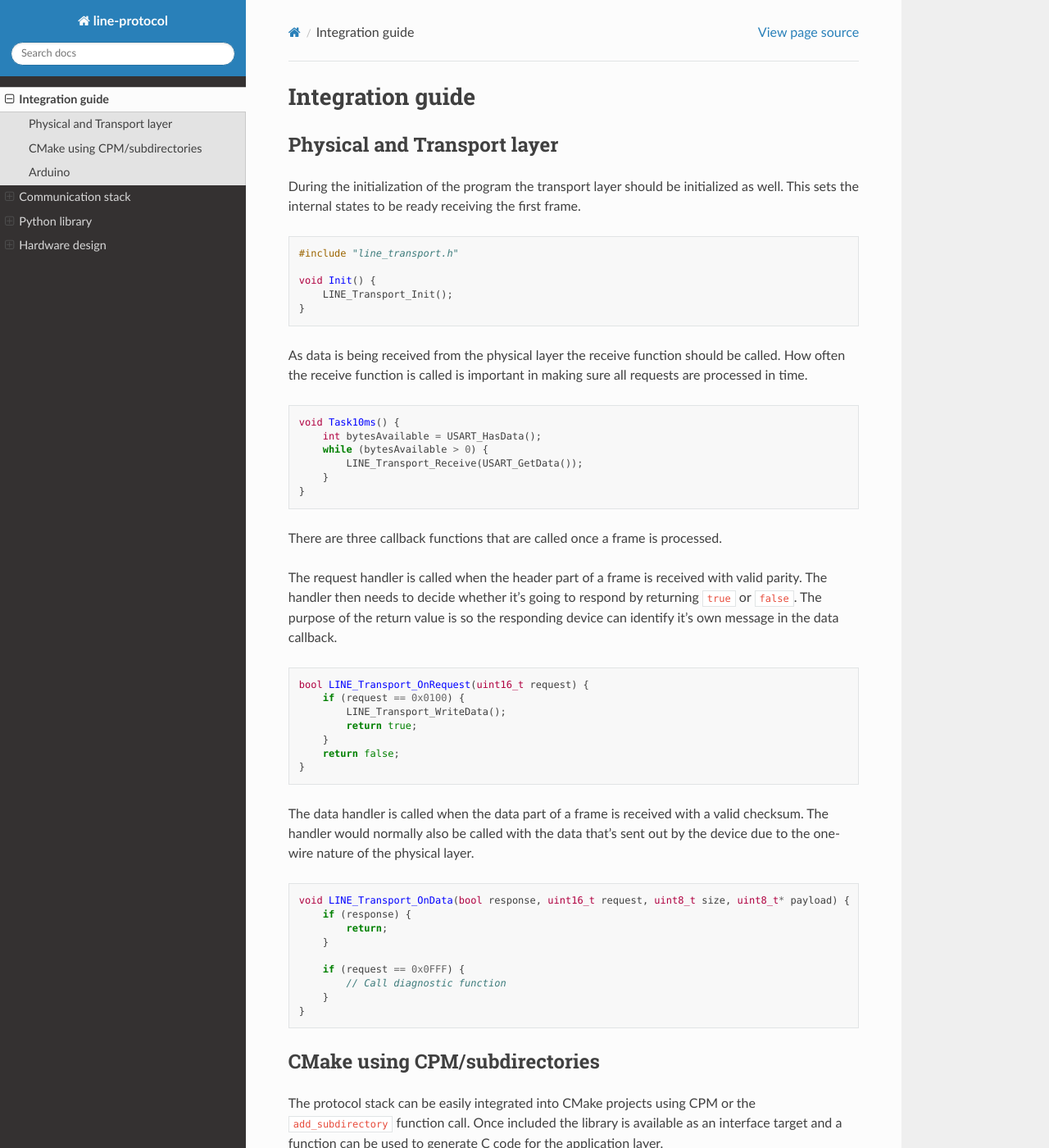
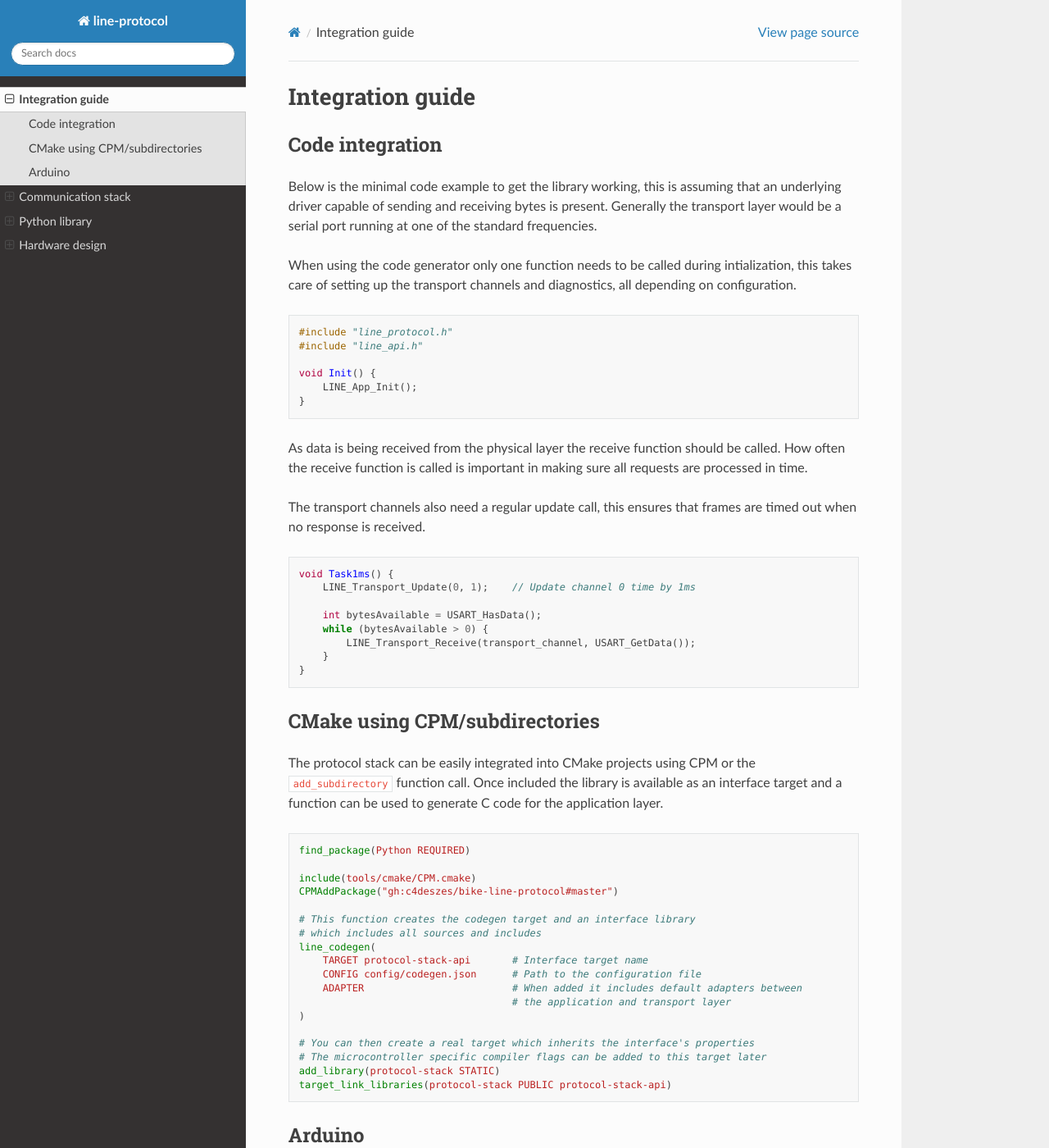
Before and after one commit to c4deszes/bike-line-protocol, a Sphinx documentation site: the page built from docs/integration.rst, in a window 1280 px wide and 1400 px high. Shown: the whole window at 82% size. Built offline with Sphinx 7.4.7 and the Read the Docs theme 3.1.0, drawn with Linux system fonts in a browser that asks for light colours; some of the changed text lies outside the part shown.

Commit message:
Master works without network specified Logging signal values Draft of new scheduling Updating integration document

```diff
--- a/docs/integration.rst
+++ b/docs/integration.rst
@@ -1,62 +1,39 @@
 Integration guide
 =================
 
-Physical and Transport layer
-----------------------------
+Code integration
+----------------
 
-During the initialization of the program the transport layer should be initialized as well.
-This sets the internal states to be ready receiving the first frame.
+Below is the minimal code example to get the library working, this is assuming that an underlying
+driver capable of sending and receiving bytes is present. Generally the transport layer would be
+a serial port running at one of the standard frequencies.
+
+When using the code generator only one function needs to be called during intialization, this takes
+care of setting up the transport channels and diagnostics, all depending on configuration.
 
 .. code-block:: c
 
-    #include "line_transport.h"
+    #include "line_protocol.h"
+    #include "line_api.h"
 
     void Init() {
-        LINE_Transport_Init();
+        LINE_App_Init();
     }
 
 As data is being received from the physical layer the receive function should be called. How often
 the receive function is called is important in making sure all requests are processed in time.
 
-.. code-block:: c
-
-    void Task10ms() {
-        int bytesAvailable = USART_HasData();
-        while (bytesAvailable > 0) {
-            LINE_Transport_Receive(USART_GetData());
-        }
-    }
-
-There are three callback functions that are called once a frame is processed.
-
-The request handler is called when the header part of a frame is received with valid parity. The
-handler then needs to decide whether it's going to respond by returning ``true`` or ``false``.
-The purpose of the return value is so the responding device can identify it's own message in the
-data callback.
+The transport channels also need a regular update call, this ensures that frames are timed out when
+no response is received.
 
 .. code-block:: c
 
-    bool LINE_Transport_OnRequest(uint16_t request) {
-        if (request == 0x0100) {
-            LINE_Transport_WriteData();
-            return true;
-        }
-        return false;
-    }
+    void Task1ms() {
+        LINE_Transport_Update(0, 1);    // Update channel 0 time by 1ms
 
-The data handler is called when the data part of a frame is received with a valid checksum. The
-handler would normally also be called with the data that's sent out by the device due to the
-one-wire nature of the physical layer.
-
-.. code-block:: c
-
-    void LINE_Transport_OnData(bool response, uint16_t request, uint8_t size, uint8_t* payload) {
-        if (response) {
-            return;
-        }
-
-        if (request == 0x0FFF) {
-            // Call diagnostic function
+        int bytesAvailable = USART_HasData();
+        while (bytesAvailable > 0) {
+            LINE_Transport_Receive(transport_channel, USART_GetData());
         }
     }
 
@@ -78,8 +55,7 @@ used to generate C code for the application layer.
     # which includes all sources and includes
     line_codegen(
         TARGET protocol-stack-api       # Interface target name
-        NETWORK config/network.json     # Path to the network configuration file
-        NODE CustomPeripheral           # Node for which to generate the interface
+        CONFIG config/codegen.json      # Path to the configuration file
         ADAPTER                         # When added it includes default adapters between
                                         # the application and transport layer
     )
@@ -98,7 +74,7 @@ compile command can be called with the additional library path.
 
 .. code-block:: bash
 
-    line-codegen network.json --output . --node Arduino
+    line-codegen config.json --output .
     arduino-cli compile -b <board> --library C:/workspace/bike-line-protocol --clean
 
 .. note:: The solution relies on the fact that the Arduino library spec. simply takes all ``.c``
```
Also changed, not shown: docs/codegen/config.rst (added, +32 -0 lines), docs/protocol/schedules.rst (+25 -0 lines), docs/codegen/index.rst (added), 3 other files.
